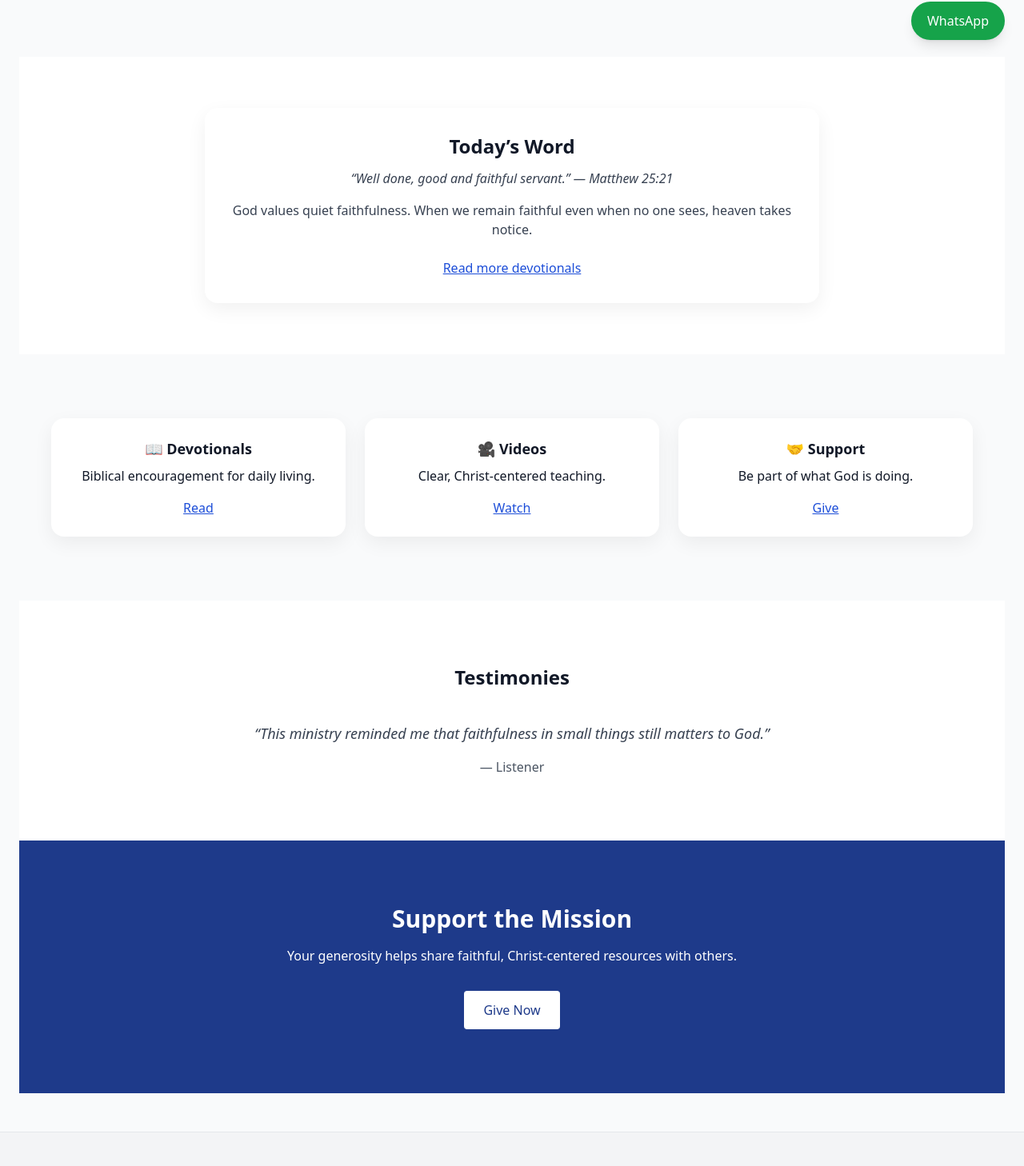
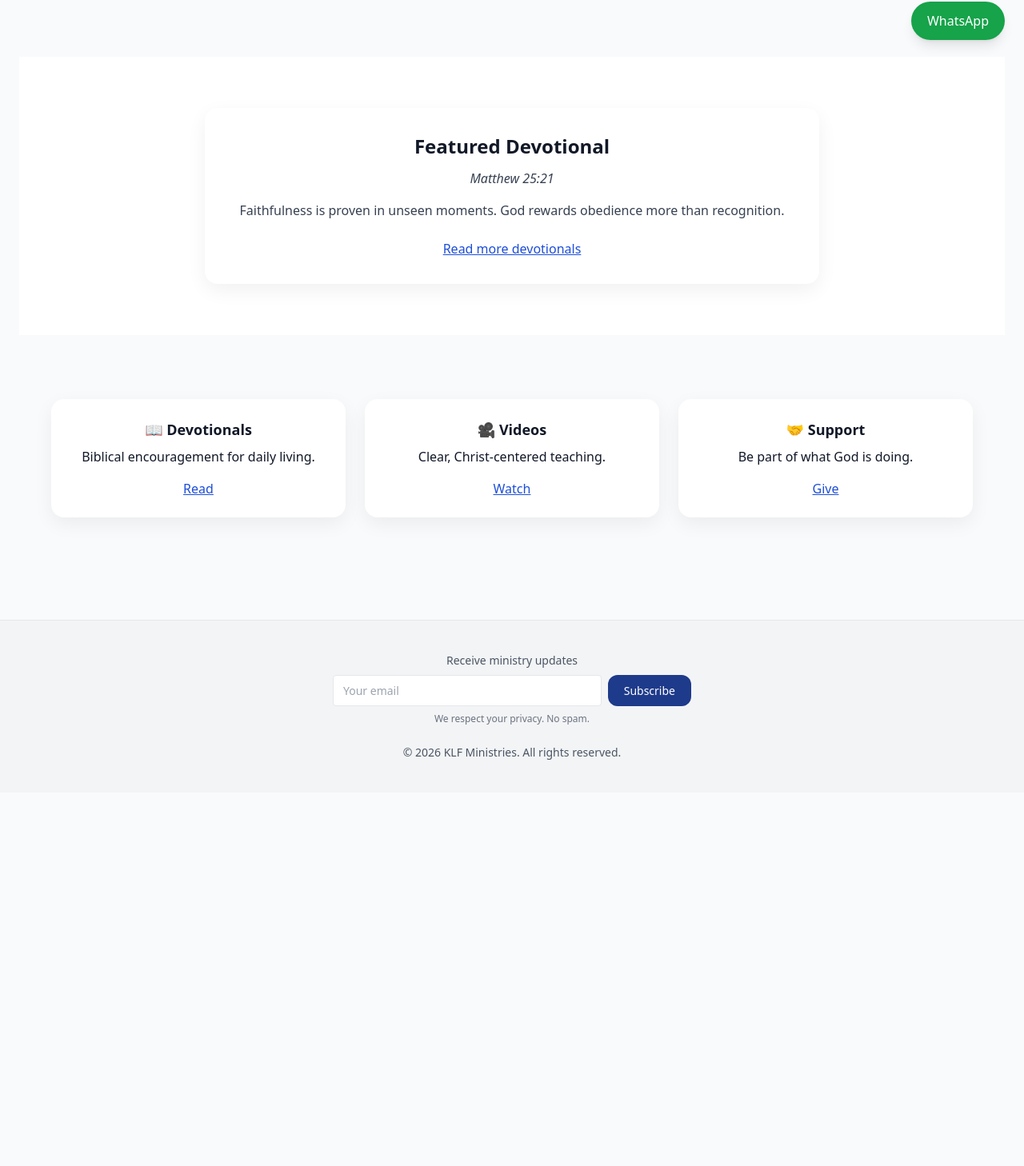
Before and after one commit to klfministries/klf-ministries-website, a Next.js app: page /en in a window 1280 px wide. Shown: the part 726-2184 px from the top of the page at 80% size. After the commit the page ends 1717 px from the top, so only its background shows below. Built offline with nearby package versions, Linux system fonts and the light colour scheme.

Commit message:
Add rotating featured devotional to homepage

```diff
--- a/app/[lang]/page.jsx
+++ b/app/[lang]/page.jsx
@@ -4,18 +4,42 @@ import { useState, useEffect } from "react";
 
 const PAYPAL_EMAIL = "kiwayne26@gmail.com";
 
-/* ================= TESTIMONIAL ROTATOR ================= */
-function RotatingTestimonials({ lang }) {
-  const testimonials = {
+/* ================= FEATURED DEVOTIONAL ROTATOR ================= */
+function FeaturedDevotional({ lang }) {
+  const devotionals = {
     en: [
-      "This ministry reminded me that faithfulness in small things still matters to God.",
-      "Each devotional speaks directly to real life and strengthens my walk with Christ.",
-      "The messages are timely, biblical, and deeply encouraging.",
+      {
+        verse: "Matthew 25:21",
+        text:
+          "Faithfulness is proven in unseen moments. God rewards obedience more than recognition.",
+      },
+      {
+        verse: "Luke 19:13",
+        text:
+          "Prepared people live differently. Christ calls us to active, faithful service.",
+      },
+      {
+        verse: "Matthew 10:8",
+        text:
+          "God uses rescued people to rescue others. Your testimony has purpose.",
+      },
     ],
     es: [
-      "Este ministerio me recordó que la fidelidad en las cosas pequeñas todavía importa para Dios.",
-      "Cada devocional fortalece mi caminar con Cristo.",
-      "Los mensajes son oportunos, bíblicos y alentadores.",
+      {
+        verse: "Mateo 25:21",
+        text:
+          "La fidelidad se demuestra en lo secreto. Dios recompensa la obediencia.",
+      },
+      {
+        verse: "Lucas 19:13",
+        text:
+          "Las personas preparadas viven diferente. Cristo llama a servir fielmente.",
+      },
+      {
+        verse: "Mateo 10:8",
+        text:
+          "Dios usa a los rescatados para rescatar a otros. Tu testimonio tiene propósito.",
+      },
     ],
   };
 
@@ -23,24 +47,31 @@ function RotatingTestimonials({ lang }) {
 
   useEffect(() => {
     const timer = setInterval(() => {
-      setIndex((prev) => (prev + 1) % testimonials[lang].length);
-    }, 6000);
+      setIndex((prev) => (prev + 1) % devotionals[lang].length);
+    }, 7000);
     return () => clearInterval(timer);
   }, [lang]);
 
   return (
-    <div className="max-w-4xl mx-auto text-center">
-      <h2 className="text-2xl font-bold mb-10">
-        {lang === "es" ? "Testimonios" : "Testimonies"}
+    <div className="max-w-3xl mx-auto text-center card p-8 transition-all">
+      <h2 className="text-2xl font-bold mb-3">
+        {lang === "es" ? "Devocional Destacado" : "Featured Devotional"}
       </h2>
 
-      <blockquote className="italic text-gray-700 text-lg transition-all duration-500">
-        “{testimonials[lang][index]}”
-      </blockquote>
+      <p className="italic text-gray-700 mb-4">
+        {devotionals[lang][index].verse}
+      </p>
 
-      <p className="mt-4 font-medium text-gray-600">
-        — {lang === "es" ? "Participante" : "Listener"}
+      <p className="text-gray-700 mb-6">
+        {devotionals[lang][index].text}
       </p>
+
+      <a
+        href={`/${lang}/devotionals`}
+        className="text-blue-700 underline"
+      >
+        {lang === "es" ? "Leer más devocionales" : "Read more devotionals"}
+      </a>
     </div>
   );
 }
@@ -80,32 +111,9 @@ export default function Home({ params }) {
         </div>
       </section>
 
-      {/* ================= TODAY’S WORD ================= */}
+      {/* ================= FEATURED DEVOTIONAL (STEP 3) ================= */}
       <section className="bg-white py-16 px-6">
-        <div className="max-w-3xl mx-auto text-center card p-8">
-          <h2 className="text-2xl font-bold mb-3">
-            {lang === "es" ? "Palabra para Hoy" : "Today’s Word"}
-          </h2>
-
-          <p className="italic text-gray-700 mb-4">
-            “Well done, good and faithful servant.” — Matthew 25:21
-          </p>
-
-          <p className="text-gray-700 mb-6">
-            {lang === "es"
-              ? "Dios valora la fidelidad silenciosa. Cuando permanecemos firmes aun cuando nadie ve, el cielo toma nota."
-              : "God values quiet faithfulness. When we remain faithful even when no one sees, heaven takes notice."}
-          </p>
-
-          <a
-            href={`/${lang}/devotionals`}
-            className="text-blue-700 underline"
-          >
-            {lang === "es"
-              ? "Leer más devocionales"
-              : "Read more devotionals"}
-          </a>
-        </div>
+        <FeaturedDevotional lang={lang} />
       </section>
 
       {/* ================= MINISTRY PATHS ================= */}
@@ -152,31 +160,6 @@ export default function Home({ params }) {
         </div>
       </section>
 
-      {/* ================= TESTIMONIALS (STEP 2) ================= */}
-      <section className="bg-white py-20 px-6">
-        <RotatingTestimonials lang={lang} />
-      </section>
-
-      {/* ================= SUPPORT CTA ================= */}
-      <section className="bg-blue-900 text-white py-20 px-6 text-center">
-        <h2 className="text-3xl font-bold mb-4">
-          {lang === "es" ? "Apoye la Misión" : "Support the Mission"}
-        </h2>
-
-        <p className="max-w-2xl mx-auto mb-8">
-          {lang === "es"
-            ? "Su generosidad ayuda a compartir recursos cristianos fieles y centrados en Cristo."
-            : "Your generosity helps share faithful, Christ-centered resources with others."}
-        </p>
-
-        <button
-          onClick={() => setShowDonate(true)}
-          className="bg-white text-blue-900 px-6 py-3 rounded font-medium hover:bg-gray-100"
-        >
-          {lang === "es" ? "Dar Ahora" : "Give Now"}
-        </button>
-      </section>
-
       {/* ================= DONATION MODAL ================= */}
       {showDonate && (
         <div className="fixed inset-0 bg-black/50 flex items-center justify-center z-50 px-4">
```
